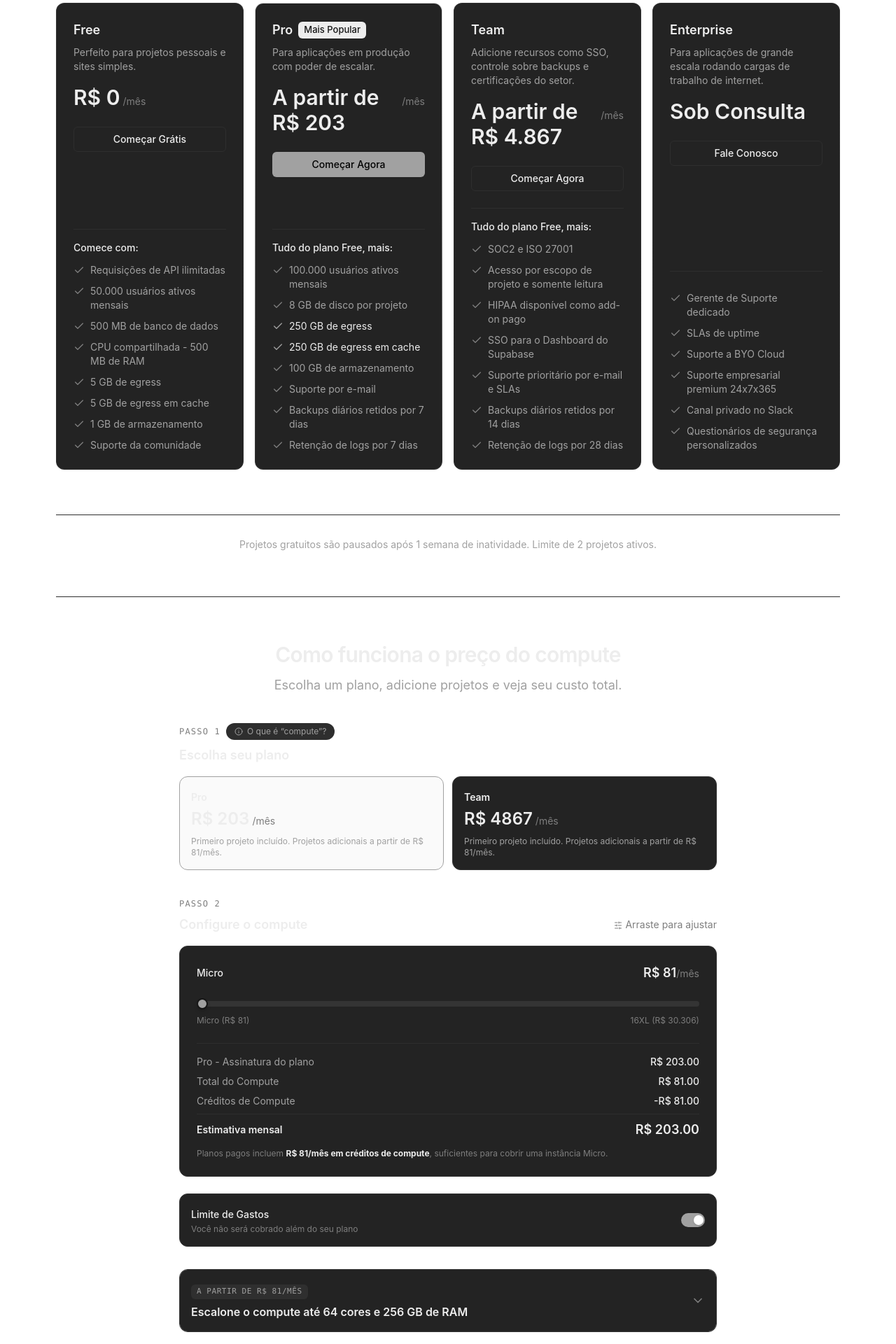
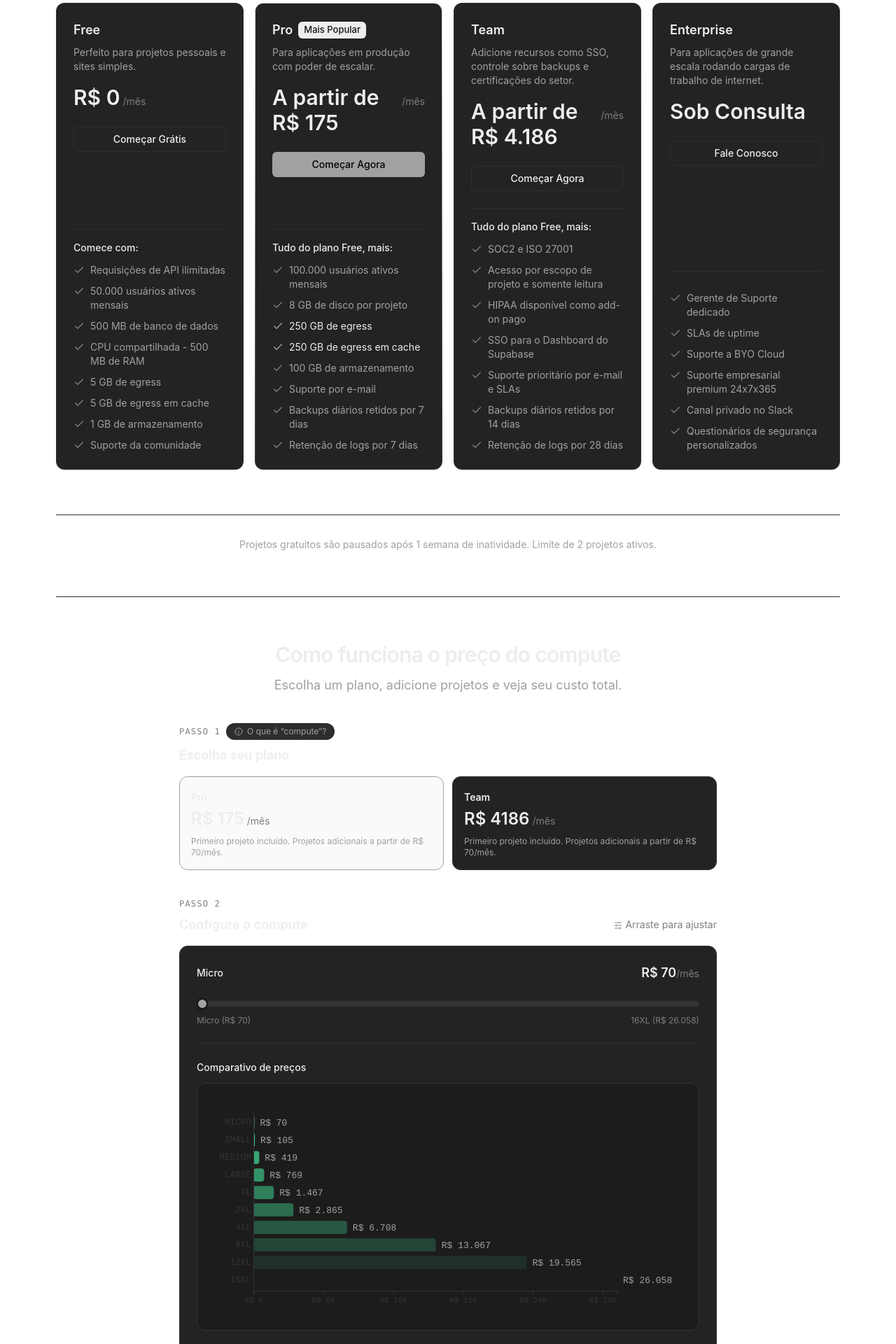
Before and after one commit to mmdj04/developer-platform, a Next.js app: page /pricing in a window 1280 px wide. Shown: the part 340-2260 px from the top of the page at 70% size. Built offline with nearby package versions, Linux system fonts and the light colour scheme.

Commit message:
Instala D3.js, adiciona gráfico de preços e reduz taxa para 7,5%

```diff
--- a/app/dashboard/new/page.tsx
+++ b/app/dashboard/new/page.tsx
@@ -63,7 +63,7 @@ const plans = [
     id: "pro" as const,
     name: "Pro",
     description: "Para aplicações em produção com poder de escalar.",
-    price: "A partir de R$ 203",
+    price: "A partir de R$ 175",
     priceSub: "/mês",
     popular: true,
     features: [
@@ -78,7 +78,7 @@ const plans = [
     id: "team" as const,
     name: "Team",
     description: "Recursos avançados para equipes como SSO e auditoria.",
-    price: "A partir de R$ 4.867",
+    price: "A partir de R$ 4.186",
     priceSub: "/mês",
     features: [
       "SOC2 e ISO 27001",
--- a/app/pricing/page.tsx
+++ b/app/pricing/page.tsx
@@ -52,7 +52,7 @@ const plans: Plan[] = [
     name: "Pro",
     badge: "Mais Popular",
     description: "Para aplicações em produção com poder de escalar.",
-    price: "A partir de R$ 203",
+    price: "A partir de R$ 175",
     priceSub: "/mês",
     cta: "Começar Agora",
     href: "https://supabase.com/dashboard/new?plan=pro",
@@ -71,7 +71,7 @@ const plans: Plan[] = [
   {
     name: "Team",
     description: "Adicione recursos como SSO, controle sobre backups e certificações do setor.",
-    price: "A partir de R$ 4.867",
+    price: "A partir de R$ 4.186",
     priceSub: "/mês",
     cta: "Começar Agora",
     href: "https://supabase.com/dashboard/new?plan=team",
--- a/components/addon-pricing.tsx
+++ b/components/addon-pricing.tsx
@@ -9,7 +9,7 @@ const addons = [
     featured: true,
   },
   {
-    label: "Taxa fixa de R$ 81/mês",
+    label: "Taxa fixa de R$ 70/mês",
     title: "Custom Domain",
     description:
       "Use seu próprio domínio para seu projeto Supabase e ofereça uma experiência personalizada aos seus usuários.",
@@ -17,7 +17,7 @@ const addons = [
     cta: null,
   },
   {
-    label: "A partir de R$ 813/mês",
+    label: "A partir de R$ 699/mês",
     title: "Point in Time Recovery",
     description:
       "Volte para qualquer ponto específico no tempo, com precisão de segundos.",
--- /dev/null
+++ b/components/compute-price-chart.tsx
@@ -0,0 +1,130 @@
+"use client";
+
+import { useEffect, useRef } from "react";
+import * as d3 from "d3";
+
+interface Datum {
+  label: string;
+  price: number;
+}
+
+export function ComputePriceChart({ data }: { data: Datum[] }) {
+  const svgRef = useRef<SVGSVGElement>(null);
+  const containerRef = useRef<HTMLDivElement>(null);
+
+  useEffect(() => {
+    if (!svgRef.current || !containerRef.current || data.length === 0) return;
+
+    const container = containerRef.current;
+    const { width } = container.getBoundingClientRect();
+    const height = 320;
+    const margin = { top: 24, right: 100, bottom: 40, left: 64 };
+    const innerWidth = width - margin.left - margin.right;
+    const innerHeight = height - margin.top - margin.bottom;
+
+    const svg = d3.select(svgRef.current);
+    svg.selectAll("*").remove();
+
+    const g = svg
+      .attr("width", width)
+      .attr("height", height)
+      .append("g")
+      .attr("transform", `translate(${margin.left},${margin.top})`);
+
+    const x = d3
+      .scaleLinear()
+      .domain([0, d3.max(data, (d) => d.price) ?? 0])
+      .range([0, innerWidth]);
+
+    const y = d3
+      .scaleBand()
+      .domain(data.map((d) => d.label))
+      .range([0, innerHeight])
+      .padding(0.25);
+
+    const color = d3
+      .scaleSequential(d3.interpolateRgbBasis(["#3ecf8e", "#1c1c1c"]))
+      .domain([0, data.length - 1]);
+
+    g.selectAll("g.bar")
+      .data(data)
+      .join("g")
+      .attr("class", "bar")
+      .attr("transform", (d) => `translate(0,${y(d.label) ?? 0})`)
+      .call((bar) => {
+        bar
+          .append("rect")
+          .attr("x", 0)
+          .attr("y", 0)
+          .attr("width", (d) => x(d.price))
+          .attr("height", y.bandwidth())
+          .attr("fill", (_, i) => color(i))
+          .attr("rx", 4)
+          .attr("ry", 4);
+
+        bar
+          .append("text")
+          .attr("x", (d) => x(d.price) + 8)
+          .attr("y", y.bandwidth() / 2)
+          .attr("dy", "0.35em")
+          .attr("fill", "currentColor")
+          .attr("class", "text-scale-11")
+          .style("font-size", "13px")
+          .style("font-family", "ui-monospace, monospace")
+          .text((d) => `R$ ${d.price.toLocaleString("pt-BR")}`);
+      });
+
+    g.append("g")
+      .call(d3.axisLeft(y).tickSize(0))
+      .attr("color", "var(--color-scale-6)")
+      .style("font-size", "12px")
+      .style("font-family", "ui-monospace, monospace")
+      .style("text-transform", "uppercase")
+      .style("letter-spacing", "0.03em");
+
+    const xAxis = g
+      .append("g")
+      .attr("class", "x-axis")
+      .attr("transform", `translate(0,${innerHeight})`)
+      .call(
+        d3
+          .axisBottom(x)
+          .ticks(5)
+          .tickFormat((d) => `R$ ${d3.format("~s")(d)}`)
+      )
+      .attr("color", "var(--color-scale-6)")
+      .style("font-size", "11px")
+      .style("font-family", "ui-monospace, monospace");
+
+    const handleResize = () => {
+      const { width: newWidth } = container.getBoundingClientRect();
+      if (newWidth !== width) {
+        const newInner = newWidth - margin.left - margin.right;
+        x.range([0, newInner]);
+        svg.attr("width", newWidth);
+
+        svg.selectAll<SVGGElement, Datum>("g.bar").each(function (d) {
+          const g = d3.select(this);
+          g.select("rect").attr("width", Math.max(0, x(d.price)));
+          g.select("text").attr("x", x(d.price) + 8);
+        });
+
+        xAxis.call(
+          d3
+            .axisBottom(x)
+            .ticks(5)
+            .tickFormat((d) => `R$ ${d3.format("~s")(d)}`)
+        );
+      }
+    };
+
+    window.addEventListener("resize", handleResize);
+    return () => window.removeEventListener("resize", handleResize);
+  }, [data]);
+
+  return (
+    <div ref={containerRef} className="w-full">
+      <svg ref={svgRef} className="overflow-visible" />
+    </div>
+  );
+}
--- a/components/compute-pricing.tsx
+++ b/components/compute-pricing.tsx
@@ -2,21 +2,22 @@
 
 import { useState, useRef, useEffect } from "react";
 import { Info, SlidersHorizontal, X, ChevronDown } from "lucide-react";
+import { ComputePriceChart } from "@/components/compute-price-chart";
 
 const computeSizes = [
-  { label: "Micro", price: 81, cpu: "2-core ARM", ram: "1 GB RAM", dedicated: false, direct: 60, pooler: 200 },
-  { label: "Small", price: 122, cpu: "2-core ARM", ram: "2 GB RAM", dedicated: false, direct: 90, pooler: 400 },
-  { label: "Medium", price: 488, cpu: "2-core ARM", ram: "4 GB RAM", dedicated: false, direct: 120, pooler: 600 },
-  { label: "Large", price: 894, cpu: "2-core ARM", ram: "8 GB RAM", dedicated: true, direct: 160, pooler: 800 },
-  { label: "XL", price: 1706, cpu: "4-core ARM", ram: "16 GB RAM", dedicated: true, direct: 240, pooler: 1000 },
-  { label: "2XL", price: 3331, cpu: "8-core ARM", ram: "32 GB RAM", dedicated: true, direct: 380, pooler: 1500 },
-  { label: "4XL", price: 7800, cpu: "16-core ARM", ram: "64 GB RAM", dedicated: true, direct: 480, pooler: 3000 },
-  { label: "8XL", price: 15194, cpu: "32-core ARM", ram: "128 GB RAM", dedicated: true, direct: 490, pooler: 6000 },
-  { label: "12XL", price: 22750, cpu: "48-core ARM", ram: "192 GB RAM", dedicated: true, direct: 500, pooler: 9000 },
-  { label: "16XL", price: 30306, cpu: "64-core ARM", ram: "256 GB RAM", dedicated: true, direct: 500, pooler: 12000 },
+  { label: "Micro", price: 70, cpu: "2-core ARM", ram: "1 GB RAM", dedicated: false, direct: 60, pooler: 200 },
+  { label: "Small", price: 105, cpu: "2-core ARM", ram: "2 GB RAM", dedicated: false, direct: 90, pooler: 400 },
+  { label: "Medium", price: 419, cpu: "2-core ARM", ram: "4 GB RAM", dedicated: false, direct: 120, pooler: 600 },
+  { label: "Large", price: 769, cpu: "2-core ARM", ram: "8 GB RAM", dedicated: true, direct: 160, pooler: 800 },
+  { label: "XL", price: 1467, cpu: "4-core ARM", ram: "16 GB RAM", dedicated: true, direct: 240, pooler: 1000 },
+  { label: "2XL", price: 2865, cpu: "8-core ARM", ram: "32 GB RAM", dedicated: true, direct: 380, pooler: 1500 },
+  { label: "4XL", price: 6708, cpu: "16-core ARM", ram: "64 GB RAM", dedicated: true, direct: 480, pooler: 3000 },
+  { label: "8XL", price: 13067, cpu: "32-core ARM", ram: "128 GB RAM", dedicated: true, direct: 490, pooler: 6000 },
+  { label: "12XL", price: 19565, cpu: "48-core ARM", ram: "192 GB RAM", dedicated: true, direct: 500, pooler: 9000 },
+  { label: "16XL", price: 26058, cpu: "64-core ARM", ram: "256 GB RAM", dedicated: true, direct: 500, pooler: 12000 },
 ];
 
-const planPricing = { Pro: 203, Team: 4867 } as const;
+const planPricing = { Pro: 175, Team: 4186 } as const;
 
 export function ComputePricing() {
   const [plan, setPlan] = useState<"Pro" | "Team">("Pro");
@@ -39,7 +40,7 @@ export function ComputePricing() {
   const planCost = planPricing[plan]!;
   const activeCompute = computeSizes[computeIndex]!;
   const computeCost = activeCompute.price;
-  const credits = 81;
+  const credits = 70;
   const total = planCost + Math.max(0, computeCost - credits);
 
   return (
@@ -115,8 +116,8 @@ export function ComputePricing() {
               </div>
               <p className="text-scale-11 text-xs mt-2">
                 {p === "Pro"
-                  ? "Primeiro projeto incluído. Projetos adicionais a partir de R$ 81/mês."
-                  : "Primeiro projeto incluído. Projetos adicionais a partir de R$ 81/mês."}
+                  ? "Primeiro projeto incluído. Projetos adicionais a partir de R$ 70/mês."
+                  : "Primeiro projeto incluído. Projetos adicionais a partir de R$ 70/mês."}
               </p>
             </button>
           ))}
@@ -158,8 +159,17 @@ export function ComputePricing() {
           />
 
           <div className="flex justify-between text-xs text-scale-10 mt-1.5">
-            <span>Micro (R$ 81)</span>
-            <span>16XL (R$ 30.306)</span>
+            <span>Micro (R$ 70)</span>
+            <span>16XL (R$ 26.058)</span>
+          </div>
+
+          <div className="mt-6 border-t border-scale-5 pt-6">
+            <h4 className="text-scale-12 text-sm font-medium mb-3">
+              Comparativo de preços
+            </h4>
+            <div className="bg-scale-2 rounded-xl border border-scale-6 p-4">
+              <ComputePriceChart data={computeSizes} />
+            </div>
           </div>
 
           <div className="border-t border-scale-5 mt-6 pt-4 space-y-2">
@@ -194,7 +204,7 @@ export function ComputePricing() {
           </div>
 
           <p className="text-scale-10 text-xs mt-3">
-            Planos pagos incluem <strong className="text-scale-12">R$ 81/mês em créditos de compute</strong>,
+            Planos pagos incluem <strong className="text-scale-12">R$ 70/mês em créditos de compute</strong>,
             suficientes para cobrir uma instância Micro.
           </p>
         </div>
@@ -231,7 +241,7 @@ export function ComputePricing() {
           >
             <div>
               <span className="inline-block text-[11px] font-mono uppercase tracking-wider text-brand bg-brand/10 rounded-md px-2 py-0.5 mb-1.5">
-                A partir de R$ 81/mês
+                A partir de R$ 70/mês
               </span>
               <div className="text-scale-12 text-base font-semibold">
                 Escalone o compute até 64 cores e 256 GB de RAM
@@ -351,7 +361,7 @@ export function ComputePricing() {
             <p className="text-scale-11 text-sm leading-relaxed mb-4">
               Instâncias de compute são cobradas por hora e você pode escalar
               para cima ou para baixo a qualquer momento. Planos pagos vêm com
-              R$ 81/mês em créditos de compute para cobrir uma instância Micro ou
+              R$ 70/mês em créditos de compute para cobrir uma instância Micro ou
               abater o custo de qualquer outra instância.
             </p>
             <div className="flex flex-wrap gap-x-4 gap-y-1 text-sm">
--- a/components/disk-pricing.tsx
+++ b/components/disk-pricing.tsx
@@ -32,13 +32,13 @@ export function DiskPricing() {
               </td>
               <td className="p-3 text-scale-11">16 TB</td>
               <td className="p-3 text-scale-11 whitespace-pre-line">
-                {"8 GB incluídos\ndepois R$ 1,02 por GB"}
+                {"8 GB incluídos\ndepois R$ 0,87 por GB"}
               </td>
               <td className="p-3 text-scale-11 whitespace-pre-line">
-                {"3.000 IOPS incluídos\ndepois R$ 0,20 por IOPS"}
+                {"3.000 IOPS incluídos\ndepois R$ 0,17 por IOPS"}
               </td>
               <td className="p-3 text-scale-11 whitespace-pre-line">
-                {"125 MB/s incluídos\ndepois R$ 0,77 por MB/s"}
+                {"125 MB/s incluídos\ndepois R$ 0,66 por MB/s"}
               </td>
               <td className="p-3 text-scale-11">99.9%</td>
             </tr>
@@ -49,8 +49,8 @@ export function DiskPricing() {
                 <span className="text-scale-10 text-sm">Para aplicações de missão crítica</span>
               </td>
               <td className="p-3 text-scale-11">60 TB</td>
-              <td className="p-3 text-scale-11 whitespace-pre-line">R$ 1,58 por GB</td>
-              <td className="p-3 text-scale-11 whitespace-pre-line">R$ 0,97 por IOPS</td>
+              <td className="p-3 text-scale-11 whitespace-pre-line">R$ 1,36 por GB</td>
+              <td className="p-3 text-scale-11 whitespace-pre-line">R$ 0,83 por IOPS</td>
               <td className="p-3 text-scale-11 whitespace-pre-line">
                 Escala automaticamente com IOPS
               </td>
--- a/package.json
+++ b/package.json
@@ -40,6 +40,7 @@
     "class-variance-authority": "^0.7.1",
     "clsx": "^2.1.1",
     "cmdk": "^1.1.1",
+    "d3": "^7.9.0",
     "date-fns": "^4.4.0",
     "embla-carousel-react": "^8.6.0",
     "input-otp": "^1.4.2",
@@ -64,6 +65,7 @@
     "@eslint/eslintrc": "^3",
     "@testing-library/jest-dom": "^6.9.1",
     "@testing-library/react": "^16.3.2",
+    "@types/d3": "^7.4.3",
     "@types/node": "^20.19.43",
     "@types/react": "^19",
     "@types/react-dom": "^19",
```
Also changed, not shown: 1 other file (tests, documents, lock files or other folders).
